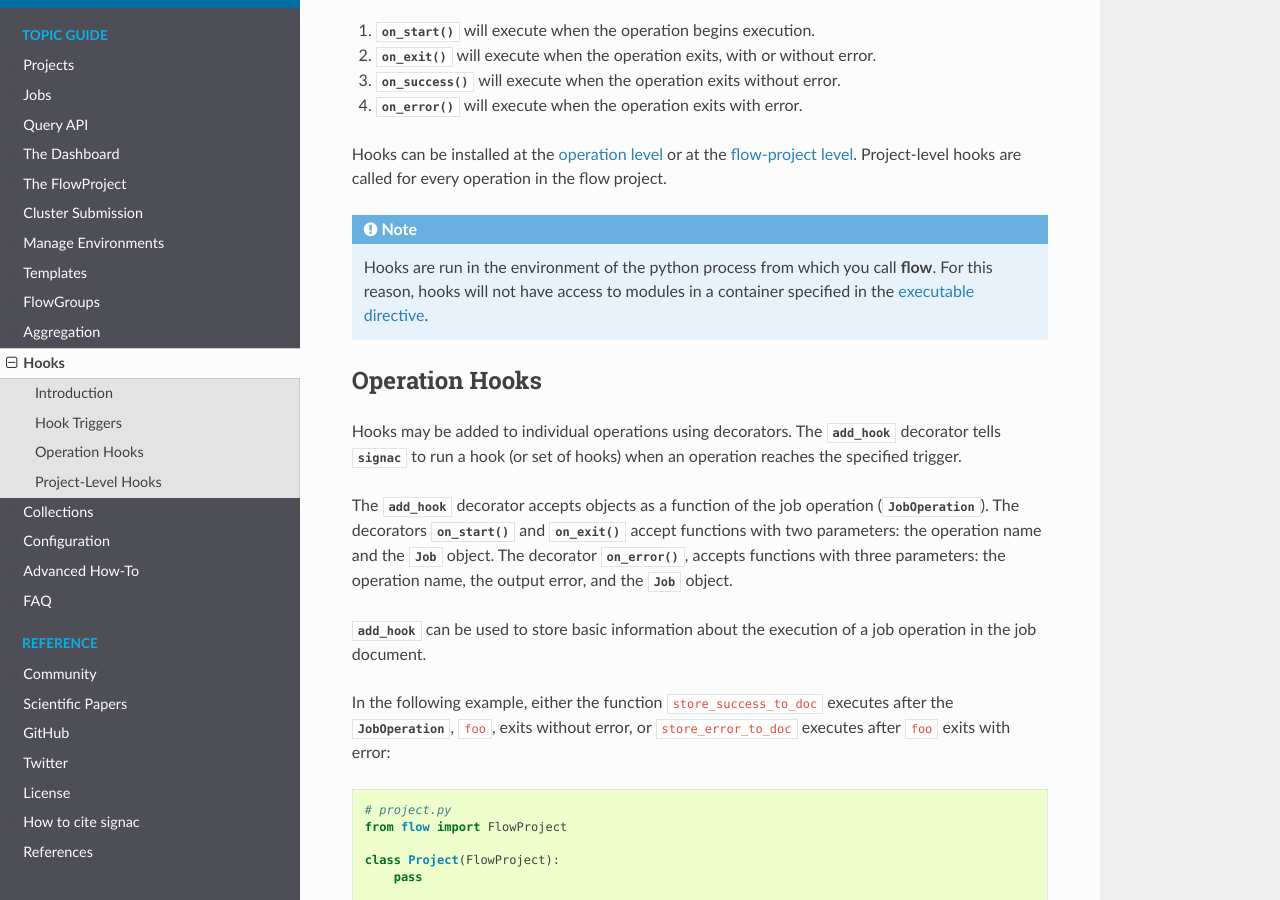
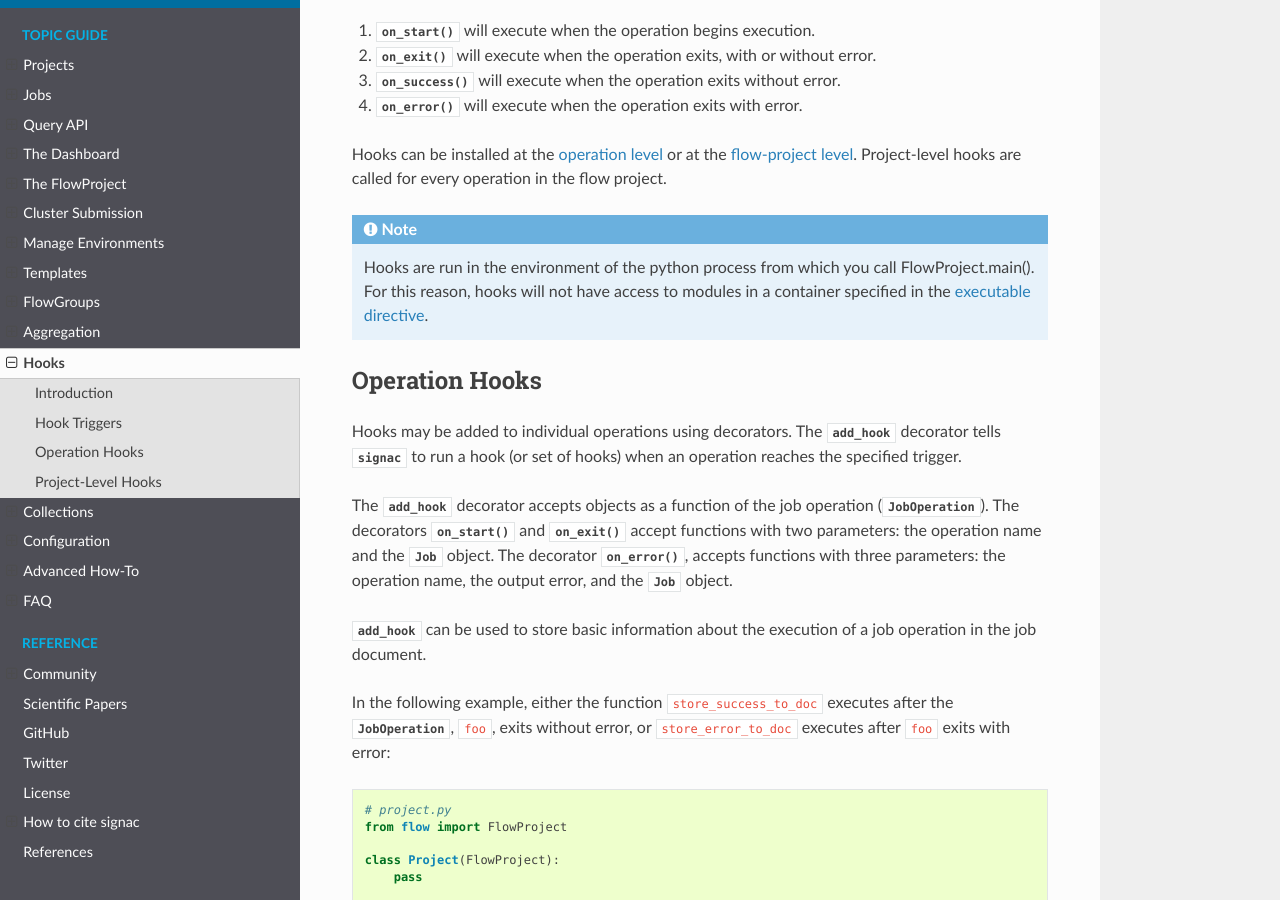
Before and after one commit to glotzerlab/signac-docs, a Sphinx documentation site: the page built from docs/source/hooks.rst, in a window 1280 px wide and 900 px high, scrolled down 637 px. Built offline with Sphinx 7.4.7 and the Read the Docs theme 2.0.0, drawn with Linux system fonts in a browser that asks for light colours.

Commit message:
Specify how flow is run

```diff
--- a/docs/source/hooks.rst
+++ b/docs/source/hooks.rst
@@ -35,7 +35,7 @@ Project-level hooks are called for every operation in the flow project.
 
 .. note::
 
-    Hooks are run in the environment of the python process from which you call **flow**.
+    Hooks are run in the environment of the python process from which you call FlowProject.main().
     For this reason, hooks will not have access to modules in a container specified in the :term:`executable directive<executable>`.
 
 .. _operation hooks:
```
